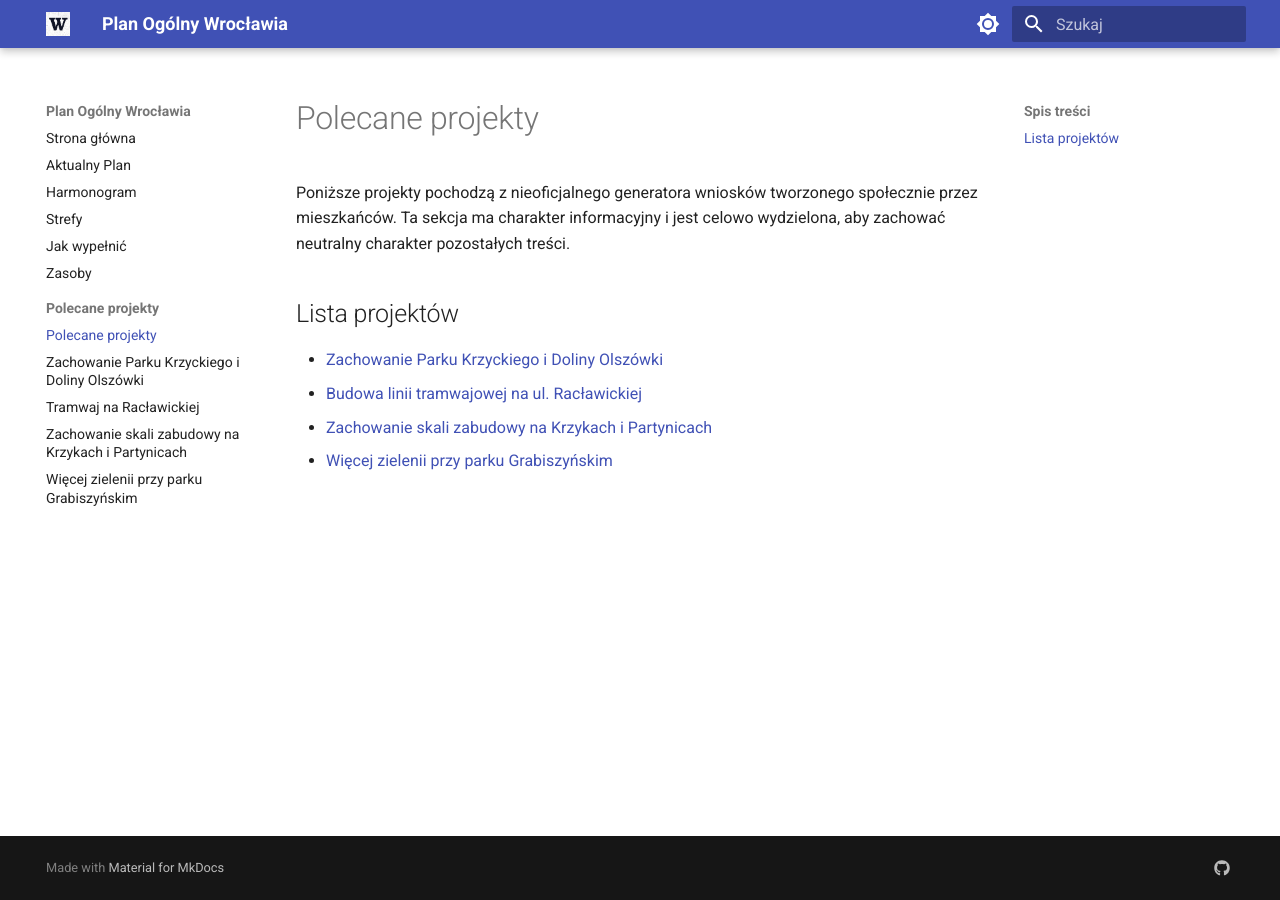
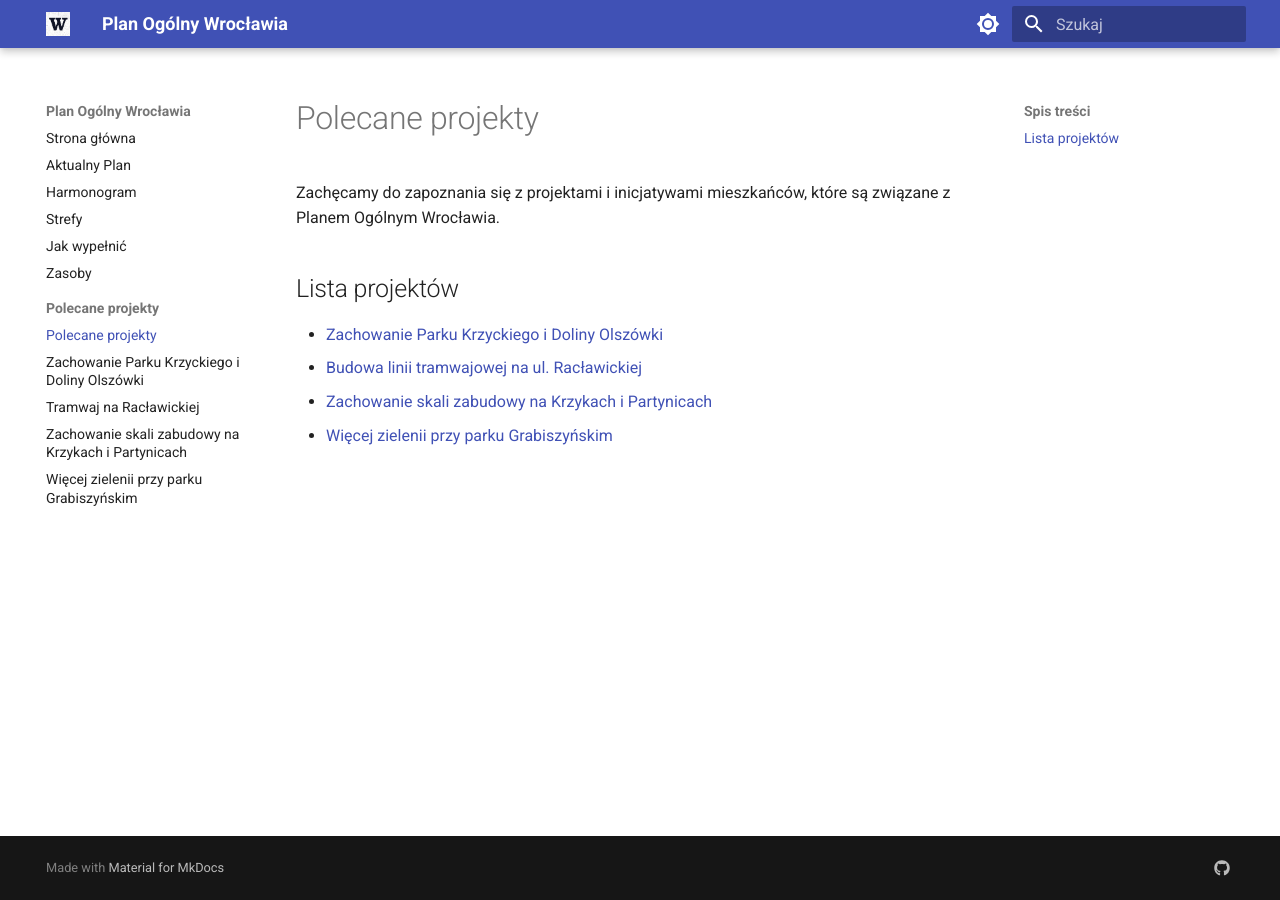
Before and after one commit to lpiob/planogolny.wroclaw.pl, an MkDocs documentation site: the page built from docs/polecane-projekty/index.md, in a window 1280 px wide. Built offline with MkDocs 1.6.1 and Material for MkDocs 9.7.7, drawn with Linux system fonts in a browser that asks for light colours; plug-ins that fetch from the network failed and are left out.

```diff
--- a/docs/polecane-projekty/index.md
+++ b/docs/polecane-projekty/index.md
@@ -4,7 +4,7 @@ description: >-
 ---
 # Polecane projekty
 
-Poniższe projekty pochodzą z nieoficjalnego generatora wniosków tworzonego społecznie przez mieszkańców. Ta sekcja ma charakter informacyjny i jest celowo wydzielona, aby zachować neutralny charakter pozostałych treści.
+Zachęcamy do zapoznania się z projektami i inicjatywami mieszkańców, które są związane z Planem Ogólnym Wrocławia.
 
 ## Lista projektów
 
```
Also changed, not shown: docs/polecane-projekty/zielen-park-grabiszynski.md (+2 -0 lines), docs/assets/obszar-wniosku-zielen-park.png (added).
